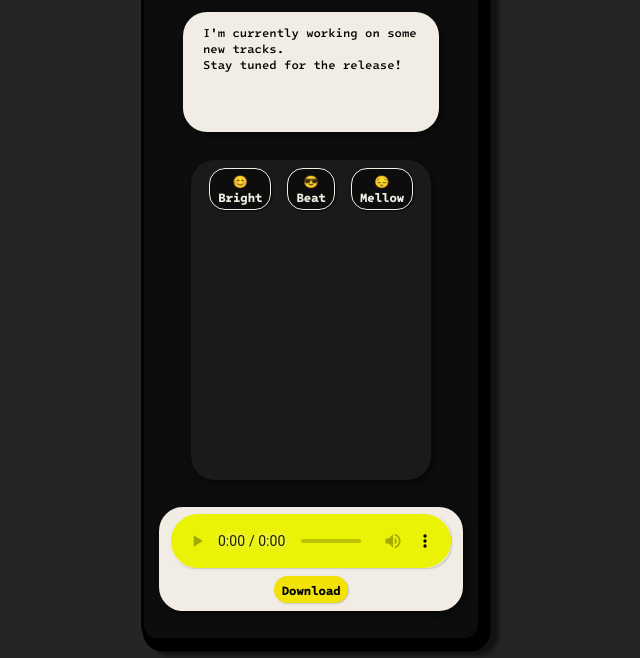
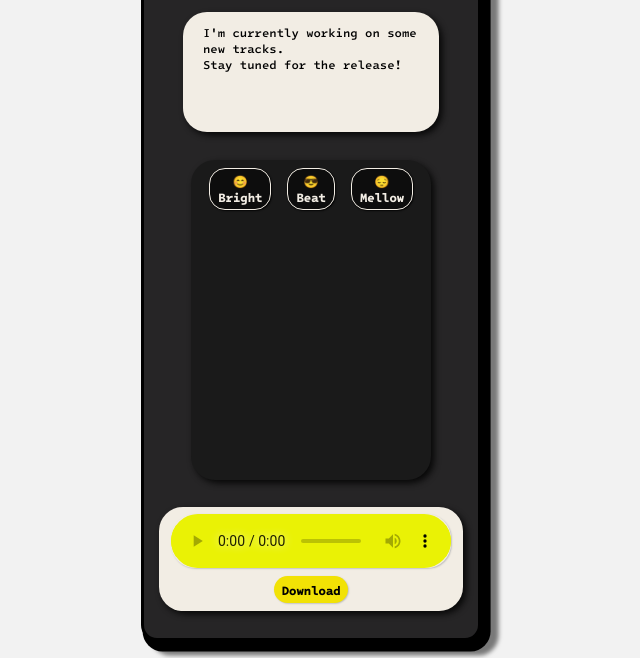
Before and after one commit to Anne-Desk/junsic, a plain HTML site: page index.html in a window 1280 px wide. Shown: the part 142-800 px from the top of the page, without its empty margins (329-969 px from the left). Drawn offline with Linux system fonts and the light colour scheme.

Commit message:
Update index.html

```diff
--- a/index.html
+++ b/index.html
@@ -14,7 +14,7 @@
 			align-items: center;
 			font-size: 1.5vh;
 			font-family: 'IntelOneMono';
-			background-color: #262526;
+			background-color: #F2F2F2;
 		}
 		body {
 			display: flex;
@@ -31,7 +31,7 @@
 				align-items: center;
 				width: calc(95vh * 0.44);
 				height: 95vh;
-				background-color: #0D0D0D;
+				background-color: #262526;
 				border: 0.4vh solid black;
 				border-radius: 2vh;
 				box-shadow: 0.7vh 0.8vh 0 0.5vh black, 1.7vh 1.3vh 0.5vh 0.5vh rgba(0, 0, 0, 0.5); /* 수평, 수직, 흐림, 색상 */
```
